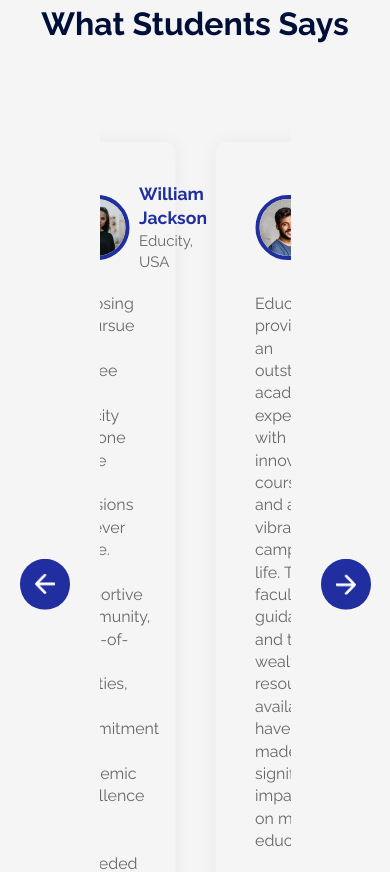
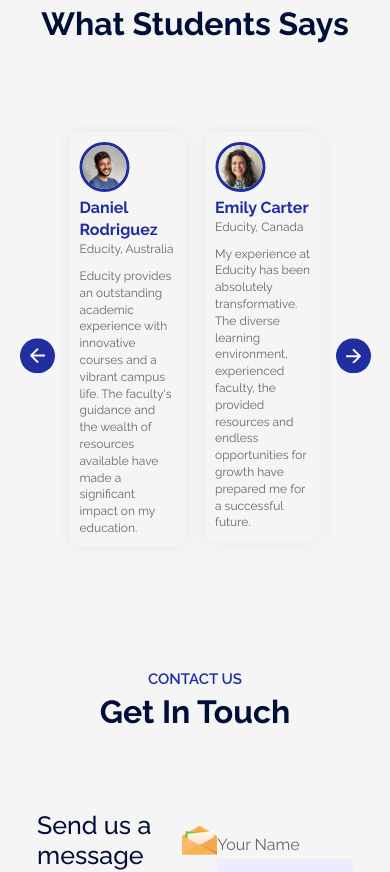
Before and after one commit to PranitaKute/Educity, a React app: page / in a window 390 px wide. Shown: the part 3820-4692 px from the top of the page. Built offline with nearby package versions, Linux system fonts and the light colour scheme; the HTML template or start-up script is replaced by a standard one.

Commit message:
Update Testimonials.css added responsiveness

```diff
--- a/src/components/Testimonials/Testimonials.css
+++ b/src/components/Testimonials/Testimonials.css
@@ -65,3 +65,45 @@
 .user-info h3{
     color: #212EA0;
 }
+
+
+/* Media query */
+@media(max-width: 800px){
+    .testimonials{
+        padding: 0 40px;
+    }
+
+    .next-btn, .back-btn{
+        padding: 10px;
+        width: 35px;
+    }
+
+    .testimonials ul li{
+        padding: 10px;
+    }
+
+    .slide{
+        padding: 10px;
+    }
+
+    .slide img{
+        width: 50px;
+        border: 3px solid #212EA0;
+    }
+}
+
+@media(max-width: 600px){
+    .user-info{
+        display: block;
+        margin-bottom: 10px;
+        font-size: 12px;
+    }
+
+    .user-info h3{
+        font-size: 16px;
+    }
+
+    .slider p{
+        font-size: 12px;
+    }
+}
```
